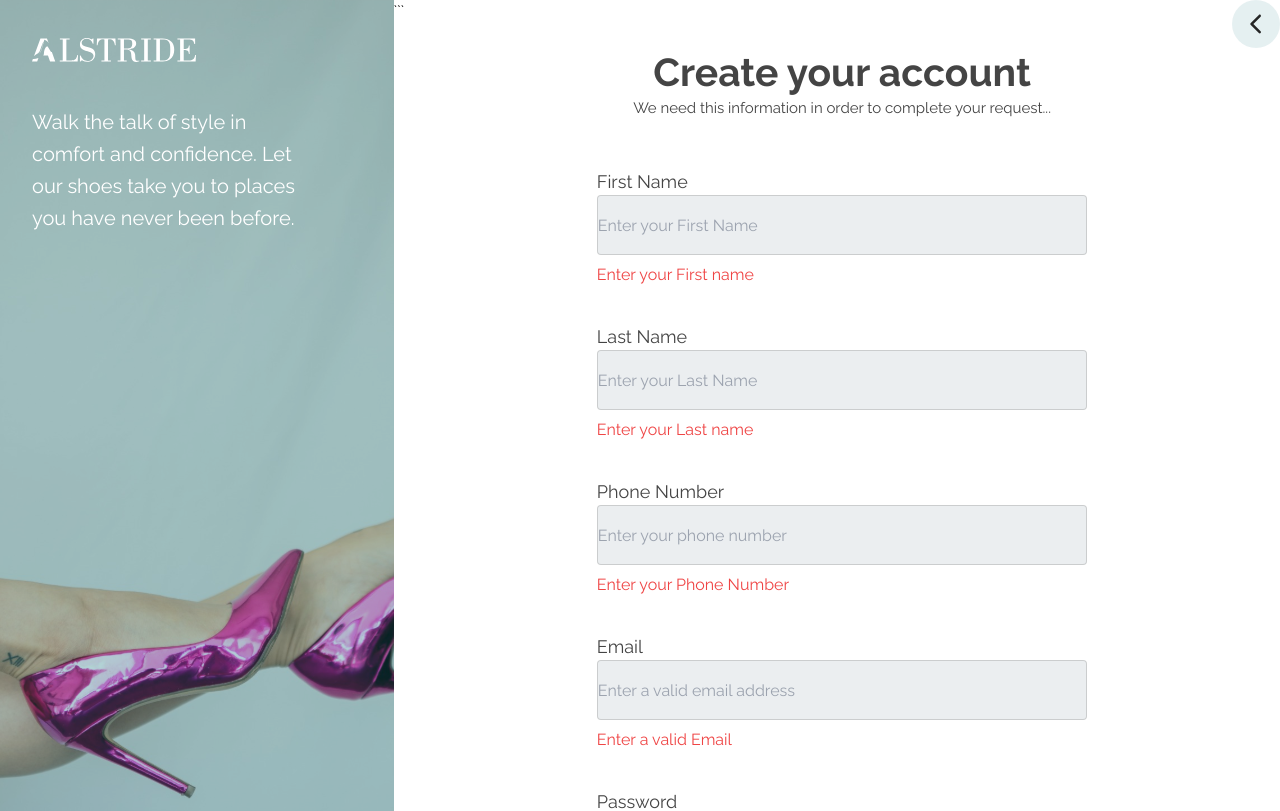
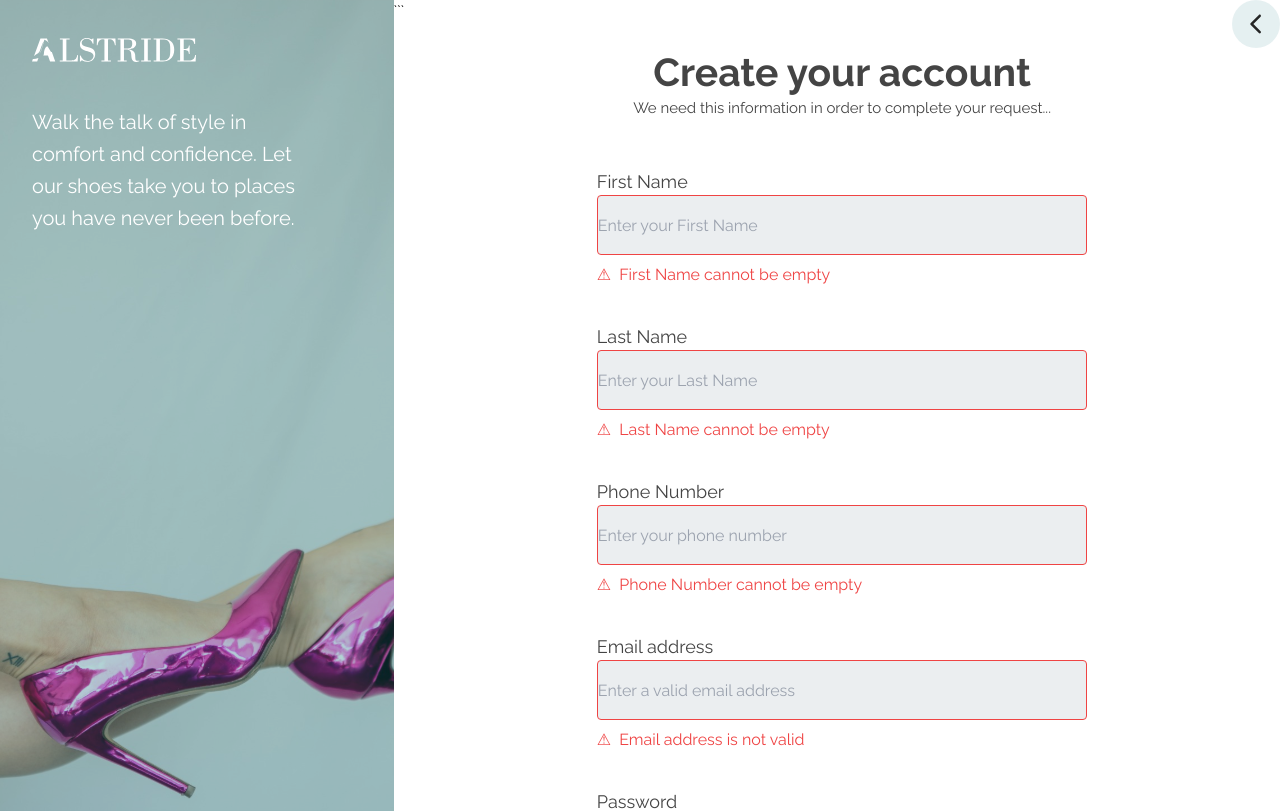
Before and after one commit to KBandipo/Alstride-E-commerce-Website, a React (Vite) app: page / in a window 1280 px wide. Shown: the top 811 px of the page. Built offline with nearby package versions, Linux system fonts and the light colour scheme.

Commit message:
Update SignUp form (#7)

```diff
--- a/src/Page/SignupPageFolder/SignUp.jsx
+++ b/src/Page/SignupPageFolder/SignUp.jsx
@@ -10,6 +10,7 @@ function SignUp() {
   const [email, setEmail] = useState('');
   const [password, setPassword] = useState('');
   const [isFocused, setIsFocused] = useState(false);
+
 
   const handleChange = (e, setter) => {
     setter(e.target.value);
@@ -29,6 +30,11 @@ function SignUp() {
     }
     return true;
   };
+
+  const validateField = (field) => {
+    return field.trim() === '' && !isFocused;
+  };
+
 
   const getPasswordStrength = () => {
     const length = password.length;
@@ -162,7 +168,7 @@ function SignUp() {
 
             <form className="mt-[48px] w-full " onSubmit={handleSignUp}>
               {/* First Name Input  */}
-              <div>
+              <div className={` ${validateField(firstName) ? 'border-red-500' : ''}`}>
              <label htmlFor="firstname" className="text-[18px] font-normal leading-normal text-[#444]">
              First Name
              </label>
@@ -173,13 +179,17 @@ function SignUp() {
             onChange={(e) => handleChange(e, setFirstName)}
             onFocus={handleFocus}
             onBlur={handleBlur}
-                  className=" w-full md:w-full  h-[60px] flex-shrink-0 border border-solid border-[#9B9B9B66] bg-[#E4E8EBBF] rounded transition-colors duration-300 hover:border-[#00666A]"
+            className={`w-full md:w-full h-[60px] flex-shrink-0 border border-solid border-[#9B9B9B66] bg-[#E4E8EBBF]  rounded transition-colors duration-300 hover:border-[#00666A] ${validateField(firstName) ? 'border-red-500' : ''}`}
             />
-                {!firstName && !isFocused && <p className="text-red-500 mt-2">Enter your First name</p>}
+           {!firstName && !isFocused && (
+            <div className="flex items-center mt-2">
+            <span className="text-red-500 ">&#9888;</span>
+            <p className="text-red-500 ml-2">First Name cannot be empty</p>
           </div>
-
+           )}
+          </div>
               {/* Last Name Input  */}
-              <div className="mt-[36px]">
+              <div className={`mt-[36px] ${validateField(lastName) ? 'border-red-500' : ''}`}>
             <label htmlFor="lastname" className="text-[18px] font-normal leading-normal text-[#444]">
             Last Name
             </label>
@@ -190,13 +200,20 @@ function SignUp() {
             onChange={(e) => handleChange(e, setLastName)}
             onFocus={handleFocus}
             onBlur={handleBlur}
-                  className="w-full md:w-full  h-[60px] flex-shrink-0 border border-solid border-[#9B9B9B66] bg-[#E4E8EBBF]  rounded transition-colors duration-300 hover:border-[#00666A]"
+            className={`w-full md:w-full h-[60px] flex-shrink-0 border border-solid border-[#9B9B9B66] bg-[#E4E8EBBF] rounded transition-colors duration-300 hover:border-[#00666A] ${validateField(lastName) ? 'border-red-500' : ''}`}
             />
-                {!lastName && !isFocused && <p className="text-red-500 mt-2">Enter your Last name</p>}
+            {!lastName && !isFocused && (
+            <div className="flex items-center mt-2">
+            <span className="text-red-500">&#9888;</span>
+            <p className="text-red-500 ml-2">Last Name cannot be empty</p>
+            </div>
+            )}
             </div>
 
+
+
               {/* Phone Number Input  */}
-              <div className="mt-[36px]">
+              <div className={`mt-[36px] ${validateField(phoneNumber) ? 'border-red-500' : ''}`}>
               <label htmlFor="phoneNumber" className="text-[18px] font-normal leading-normal text-[#444]">
               Phone Number
               </label>
@@ -207,15 +224,19 @@ function SignUp() {
               onChange={(e) => handleChange(e, setPhoneNumber)}
               onFocus={handleFocus}
               onBlur={handleBlur}
-                  className=" w-full md:w-full h-[60px] flex-shrink-0 border border-solid border-[#9B9B9B66] bg-[#E4E8EBBF]  rounded transition-colors duration-300 hover:border-[#00666A]"
+              className={`w-full md:w-full h-[60px] flex-shrink-0 border border-solid border-[#9B9B9B66] bg-[#E4E8EBBF] rounded transition-colors duration-300 hover:border-[#00666A] ${validateField(phoneNumber) ? 'border-red-500' : ''}`}
               />
-                {!phoneNumber && !isFocused && <p className="text-red-500 mt-2">Enter your Phone Number</p>}
+              {!phoneNumber && !isFocused && (
+            <div className="flex items-center mt-2">
+            <span className="text-red-500">&#9888;</span>
+            <p className="text-red-500 ml-2">Phone Number cannot be empty</p>
             </div>
-
+              )}
+            </div>
               {/* Email Input  */}
-              <div className="mt-[36px]">
+              <div className={`mt-[36px] ${validateField(email) ? 'border-red-500' : ''}`}>
             <label htmlFor="email" className="text-[18px] font-normal leading-normal text-[#444]">
-                  Email
+            Email address
             </label>
             <input
             type="email"
@@ -224,9 +245,14 @@ function SignUp() {
             onChange={(e) => handleChange(e, setEmail)}
             onFocus={handleFocus}
             onBlur={handleBlur}
-                  className="w-full md:w-full h-[60px] flex-shrink-0 border border-solid border-[#9B9B9B66] bg-[#E4E8EBBF]  rounded transition-colors duration-300 hover:border-[#00666A]"
+            className={`w-full md:w-full h-[60px] flex-shrink-0 border border-solid border-[#9B9B9B66] bg-[#E4E8EBBF] rounded transition-colors duration-300 hover:border-[#00666A] ${validateField(email) ? 'border-red-500' : ''}`}
             />
-                {!email && !isFocused && <p className="text-red-500 mt-2">Enter a valid Email</p>}
+            {!email && !isFocused && (
+            <div className="flex items-center mt-2">
+            <span className="text-red-500">&#9888;</span>
+            <p className="text-red-500  ml-2">Email address is not valid</p>
+            </div>
+            )}
             </div>
 
               {/* Password Input  */}
```
Also changed, not shown: public/image/🦆 icon _warning_.svg (added). Lines whose indentation alone changed are shown as unchanged.
